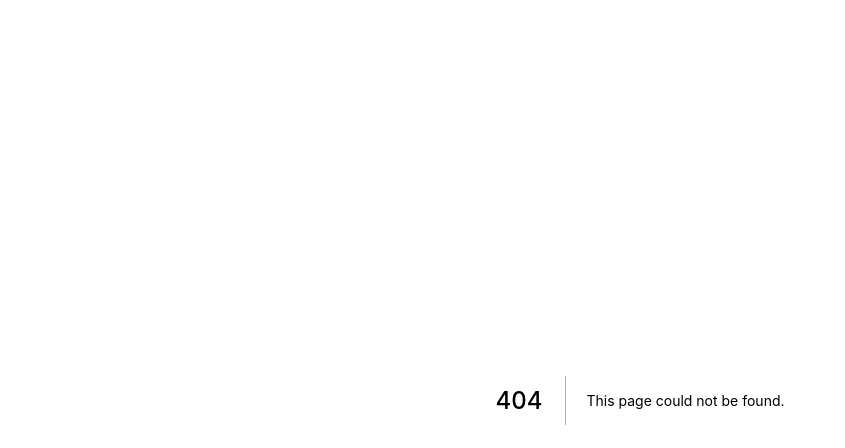
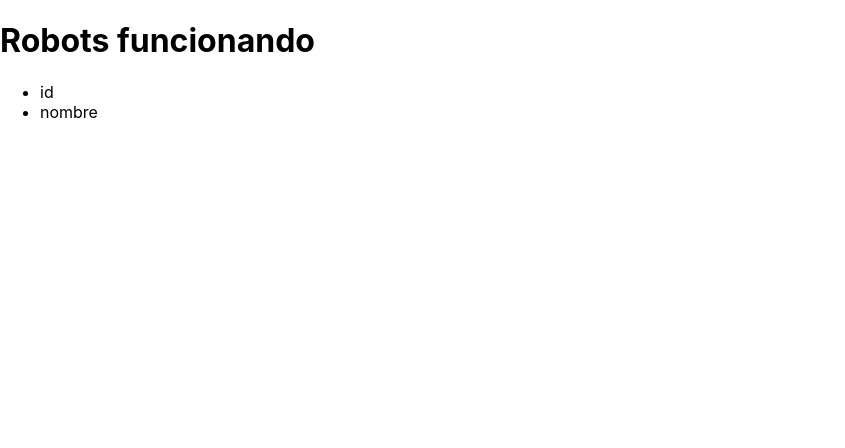
Before and after one commit to ulises1124/RobotsApp, a Next.js app: page /robots in a window 1280 px wide. Before the commit this address had no page. Shown: the top 448 px of the page, without its empty margins (0-845 px from the left). Built offline with nearby package versions, Linux system fonts and the light colour scheme; no server answers.

Commit message:
crear pagina de robots

```diff
--- /dev/null
+++ b/pages/robots/index.js
@@ -0,0 +1,29 @@
+import { useState, useEffect } from 'react';
+import { RobotsPresenter } from '../../modules/robots/interface/RobotsPresenter';
+
+const Robots = () => {
+    const robotsPresenter = new RobotsPresenter();
+    const [robots, setRobots] = useState([]);
+
+    // Este hook o "metodo" se ejecuta al entar al componente
+    useEffect(() => {
+        const fetch = async () => {
+            // ejecutamos el metodo listRobots que creamos en RobotsPresenter para listar los robots
+            const result = await robotsPresenter.listRobots();
+            console.log('ahora si estamos en iterface grafica', result);
+            setRobots(result);
+        }
+        fetch();
+    }, []);
+    return (
+        <>
+            <h1>Robots funcionando</h1>
+            <ul>
+                <li>id {robots[0]?.id}</li>
+                <li>nombre {robots[0]?.name}</li>
+            </ul>
+        </>
+    );
+}
+
+export default Robots;
```
Also changed, not shown: styles/globals.css (line endings or trailing spaces).
